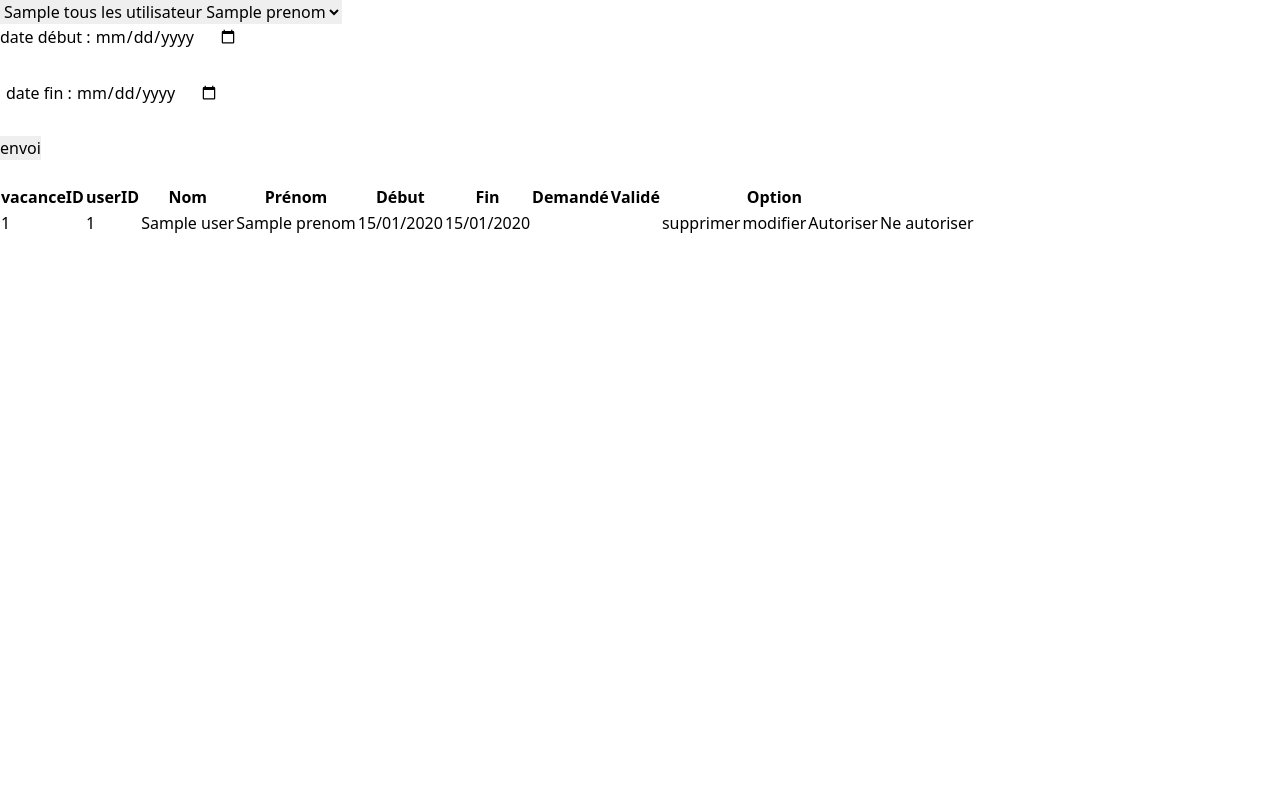
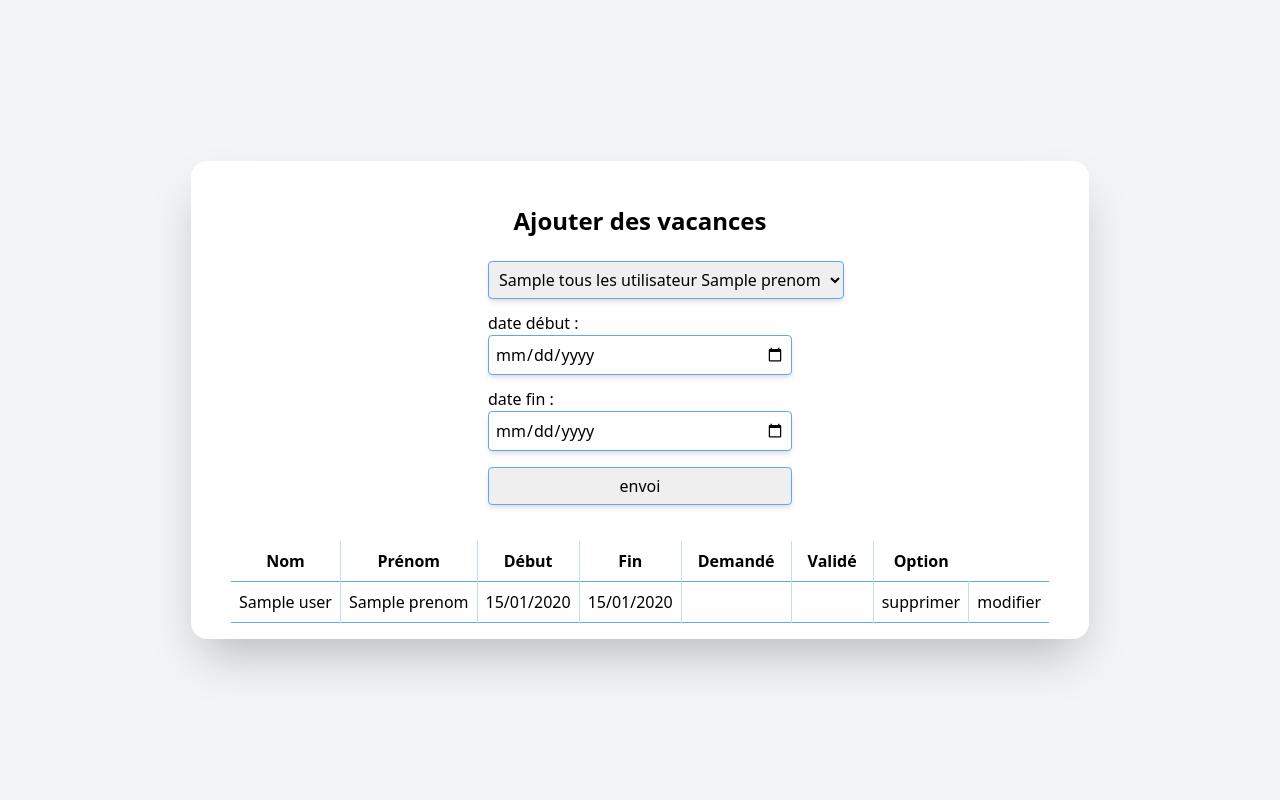
Before and after one commit to RomainChardon/CalendrierVacance, a Symfony app: template templates/index.html.twig in a window 1280 px wide. Run offline with Twig, Linux system fonts and the light colour scheme; the template is opened without the code that fills it: most values are stand-ins (such as "Sample title", 1, 10 or a date in 2020); some libraries are stand-ins or nearby versions.

Commit message:
tableau vacances

```diff
--- a/templates/index.html.twig
+++ b/templates/index.html.twig
@@ -3,9 +3,14 @@
 {% block title %}Hello Controller!{% endblock %}
 
 {% block body %}
-<div class="">
+<div class="min-h-screen flex flex-col justify-center bg-gray-100">
+    <div class="px-10 w-auto p-4 shadow-2xl mx-auto rounded-2xl bg-white">
+        <div class="px-10 w-96 p-4 mx-auto">
+            <div class="text-2xl m-3 font-extrabold text-center">
+                <h1 class="">Ajouter des vacances</h1>
+            </div>
             <form action="{{ path('create_vacances') }}" method="POST">
-        <select name="user" id="user" class="">
+                <select name="user" id="user" class="border border-blue-400 shadow-md rounded mt-3 p-1.5">
                     {% for unUtilisateur in tousLesUtilisateurs %}
                     <option value="{{ unUtilisateur.id }}">
                         {{ unUtilisateur.nom }}
@@ -14,87 +19,75 @@
                     {% endfor %}
                 </select>
                 <br>
-        <div class="">
-        <label for="date_debut" class="">date début :</label>
-        <input type="date" name="date_debut" class="" id="date_debut">
+                <div class="mt-3">
+                    <label for="date_debut" class="">date début :</label><br>
+                    <input type="date" name="date_debut" class="border border-blue-400 shadow-md rounded p-1.5 w-full" id="date_debut">
                 </div>
-        <br>
-        <div class="input-group flex-nowrap w-25 p-1.5">
-        <label for="date_fin" class="input-group-text" id="addon-wrapping">date fin :</label>
-        <input type="date" name="date_fin" id="date_fin" class="form-control" aria-label="Username" aria-describedby="addon-wrapping">
+                <div class="mt-3">
+                    <label for="date_fin" class="">date fin :</label><br>
+                    <input type="date" name="date_fin" id="date_fin" class="border border-blue-400 shadow-md rounded p-1.5 w-full">
                 </div>
-        <br>
-        <input type="submit" value="envoi" class="btn btn-outline-info">
+                <div class="container w-full mt-4 flex justify-end">
+                    <input type="submit" value="envoi" class="border border-blue-400 shadow-md rounded p-1.5 w-full px-5 hover:bg-blue-400 transition duration-200 ">
+                </div>
             </form>
-    <br>
+        </div>
 
-    <table class="table table-striped table-hover w-50">
+        <table class="mt-5 " >
+        <thead class="p-2 border-b border-blue-400">
             <tr>
-        <th>vacanceID</th>
-        <th>userID</th>
-        <th>Nom</th>
-        <th>Prénom</th>
-        <th>Début</th>
-        <th>Fin</th>
-        <th>Demandé</th>
-        <th>Validé</th>
-        <th></th>
-        <th>Option</th>
-        <th></th>
-        <th></th>
+                <th class="p-2 px-4 border-r border-blue-200">Nom</th>
+                <th class="p-2 px-4 border-r border-blue-200">Prénom</th>
+                <th class="p-2 px-4 border-r border-blue-200">Début</th>
+                <th class="p-2 px-4 border-r border-blue-200">Fin</th>
+                <th class="p-2 px-4 border-r border-blue-200">Demandé</th>
+                <th class="p-2 px-4 border-r border-blue-200">Validé</th>
+                <th class="p-2 px-4 ">Option</th>
             </tr>
+        </thead>
+        <tbody class="">
             {% for uneVacance in toutesLesVacances %}
-    <tr>
-        <td>{{ uneVacance.id }}</td>
-        <td>
-            {% for utilisateur in uneVacance.getUsers %}
-                {{ utilisateur.id }}
-            {% endfor %}
-        </td>
-        <td>
+            <tr class="p-2 border-b border-blue-400">
+                <td class="p-2 border-r border-blue-200">
                     {% for utilisateur in uneVacance.getUsers %}
                         {{ utilisateur.nom }}
                     {% endfor %}
                 </td>
-        <td>
+                <td class="p-2 border-r border-blue-200">
                     {% for utilisateur in uneVacance.getUsers %}
                         {{ utilisateur.prenom }}
                     {% endfor %}
                 </td>
-        <td>
+                <td class="p-2 border-r border-blue-200">
                     {{ uneVacance.dateDebut|date("d/m/Y") }}
                 </td>
-        <td>
+                <td class="p-2 border-r border-blue-200">
                     {{ uneVacance.dateFin|date("d/m/Y") }}
                 </td>
-        <td>
+                <td class="p-2 border-r border-blue-200">
                     {% if uneVacance.attente == '1' %}
                         <span>Oui</span>
                         {% elseif uneVacance.attente == '0' %}
                             <span>Non</span>
                     {% endif %}
                 </td>
-        <td>
+                <td class="p-2 border-r border-blue-200">
                     {% if uneVacance.autoriser == '1' %}
                         <span>Oui</span>
                         {% elseif uneVacance.autoriser == '0' %}
                             <span>Non</span>
                     {% endif %}
                 </td>
-        <td>
+                <td class="p-2 border-r border-blue-200">
                     <form action="{{ path('remove_vacance',{'id':uneVacance.id}) }}" method="POST"><button type="submit">supprimer</button></form>
                 </td>
-        <td>
+                <td class="p-2 ">
                     <form action="{{ path('modif_vacance',{'id':uneVacance.id}) }}" method="POST"><button type="submit">modifier</button></form>
-        </td>
-        <td>
-            <form action="{{ path('autorise_vacance',{'id':uneVacance.id}) }}" method="POST"><button type="submit">Autoriser</button></form>
-        </td>
-        <td>
-            <form action="{{ path('nonAutorise_vacance',{'id':uneVacance.id}) }}" method="POST"><button type="submit">Ne autoriser</button></form>
                 </td>
             </tr>
         {% endfor %}
+        </tbody>
         </table>
     </div>
+</div>
 {% endblock %}
```
Lines whose indentation alone changed are shown as unchanged.
